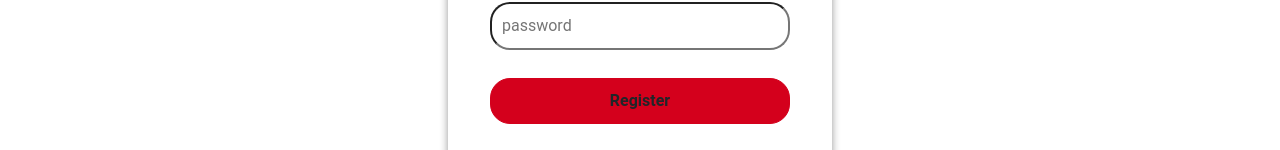
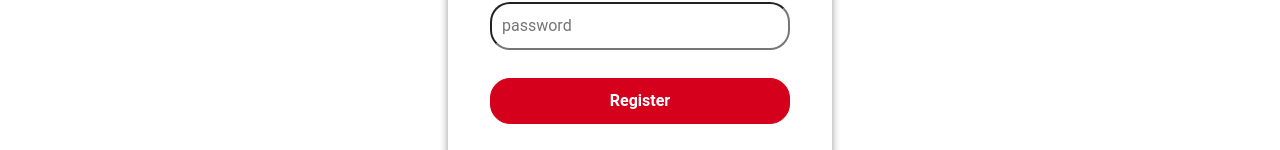
Before and after one commit to HagenSV/Student-Scheduler-350, a React (Create React App) app in the folder frontend/: page /register in a window 1280 px wide. Shown: the part 458-608 px from the top of the page. Built offline with nearby package versions, Linux system fonts and the light colour scheme.

Commit message:
Fix primary button styling

```diff
--- a/frontend/src/index.css
+++ b/frontend/src/index.css
@@ -57,7 +57,7 @@ form > .btn {
 }
 
 .btn.primary {
-    color: var(--background-color);
+    color: var(--secondary-color);
     background-color: var(--primary-color);
 }
 
```
